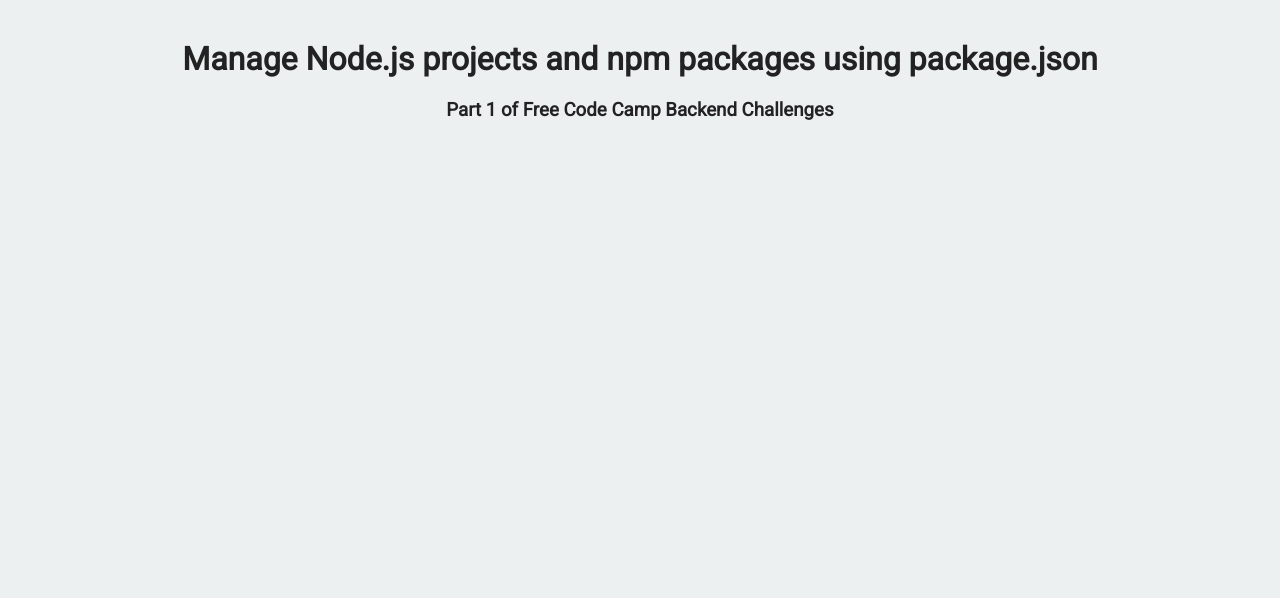
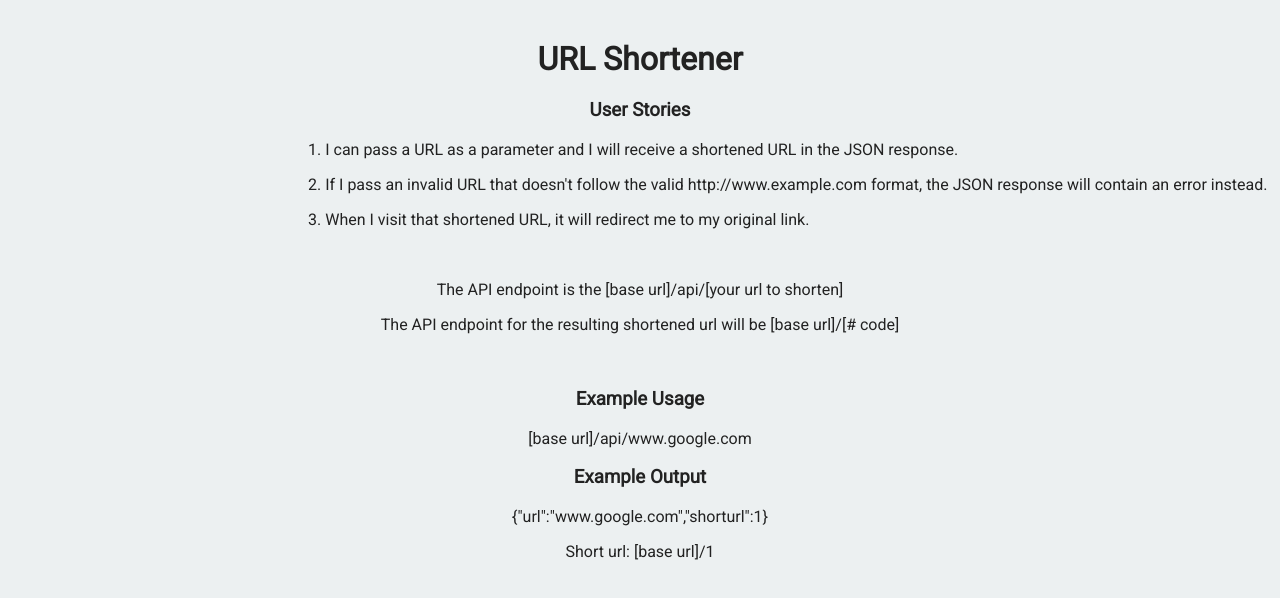
Before and after one commit to dmagee15/url-shortener-microservice, a website: page views/index.html in a window 1280 px wide. Drawn offline with Linux system fonts and the light colour scheme.

Commit message:
✊😹 Updated with Glitch

```diff
--- a/server.js
+++ b/server.js
@@ -8,7 +8,7 @@
 var app = express();
 var index;
 
-mongoose.connect('mongodb://test:test@ds161483.mlab.com:61483/shorturls');
+mongoose.connect('mongodb://'+process.env.SECRET+'@ds161483.mlab.com:61483/shorturls');
 
 app.use('/public', express.static(process.cwd() + '/public'));
 
--- a/views/index.html
+++ b/views/index.html
@@ -2,7 +2,7 @@
 <html>
 
    <head>
-      <title>Backend Challenges | Free Code Camp</title>
+      <title>URL Shortener</title>
       <link rel="shortcut icon" href="https://cdn.hyperdev.com/us-east-1%3A52a203ff-088b-420f-81be-45bf559d01b1%2Ffavicon.ico" type="image/x-icon"/>
       <link href="https://fonts.googleapis.com/css?family=Roboto" rel="stylesheet" type="text/css">
       <link href="/public/style.css" rel="stylesheet" type="text/css">
@@ -10,8 +10,32 @@
 
    <body>
       <div class="container">
-         <h1>Manage Node.js projects and npm packages using package.json</h1>
-         <h3>Part 1 of Free Code Camp Backend Challenges</h3>
+         <h1>URL Shortener</h1>
+         <h3>User Stories</h3>
+        <div style="text-align:left;margin-left:300px">
+        <p>1. I can pass a URL as a parameter and I will receive a shortened URL in the JSON response.</p>
+        <p>2. If I pass an invalid URL that doesn't follow the valid http://www.example.com format, the JSON response will contain an error instead.</p>
+        <p>3. When I visit that shortened URL, it will redirect me to my original link.</p>
+        </div>
+        <br>
+        <p>The API endpoint is the [base url]/api/[your url to shorten]</p>
+        <p>The API endpoint for the resulting shortened url will be [base url]/[# code]</p>
+        <br>
+        <h3>
+          Example Usage
+        </h3>
+        <p>
+          [base url]/api/www.google.com
+        </p>
+        <h3>
+          Example Output
+        </h3>
+        <p>
+          {"url":"www.google.com","shorturl":1}
+        </p>
+        <p>
+          Short url: [base url]/1
+        </p>
       </div>
    </body>
 
```
Also changed, not shown: README.md.
